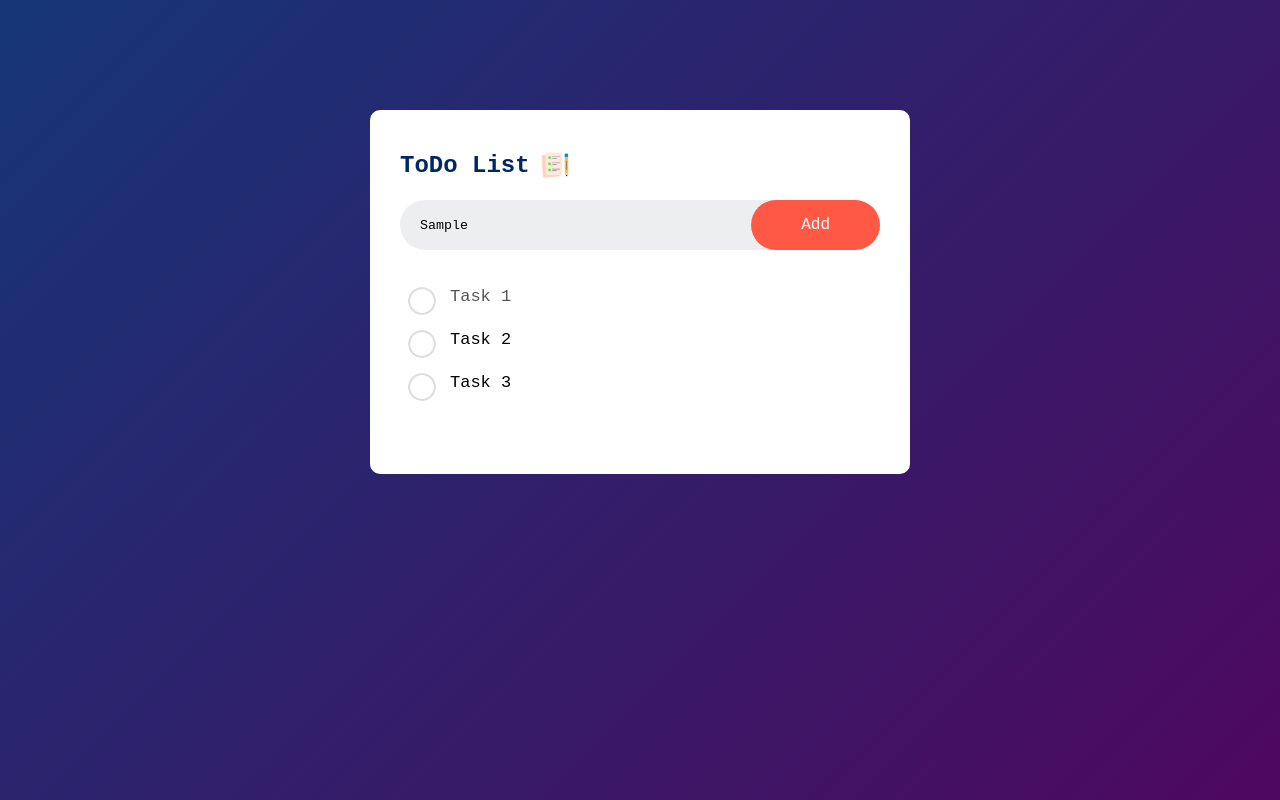
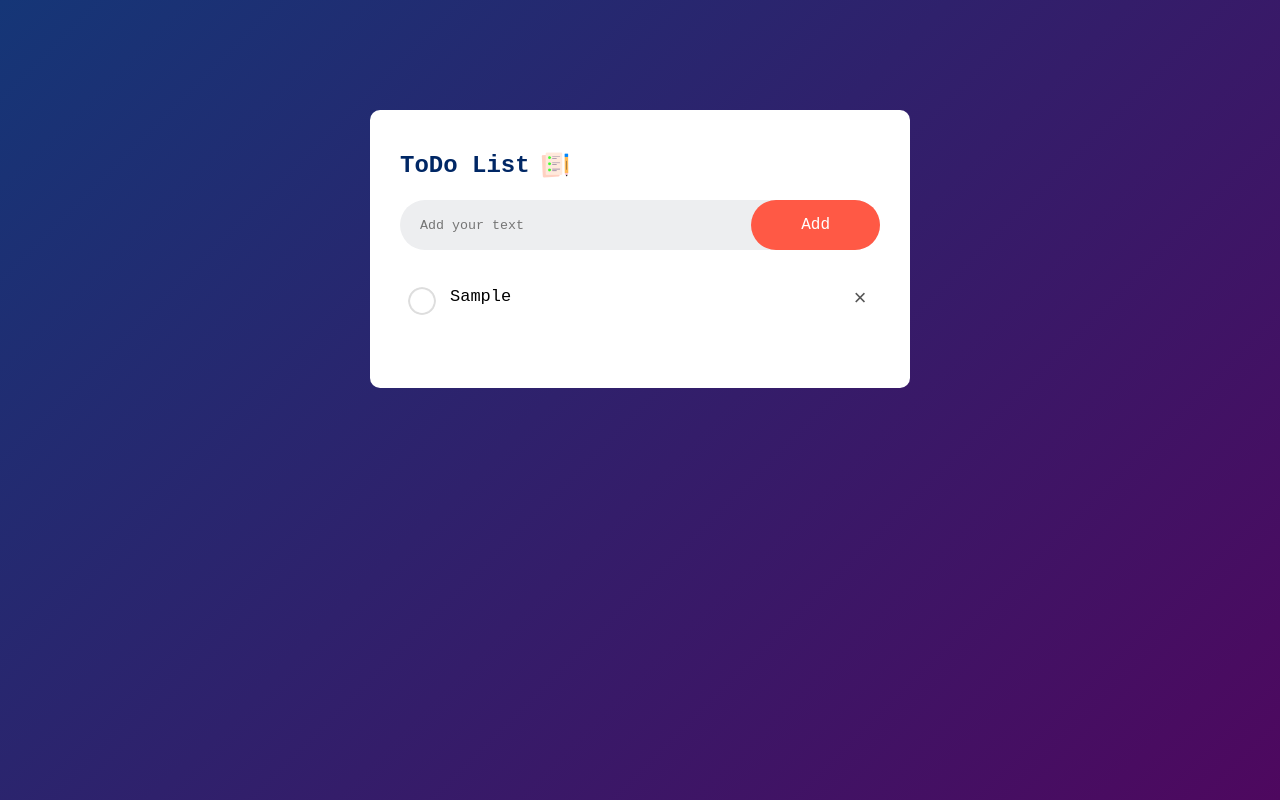
Before and after one commit to ansorokey/js-todo-list, a plain HTML site: page index.html in a window 1280 px wide. Both pictures are taken after typing "Sample" into the empty fields and a click on the button "Add". Drawn offline with Linux system fonts and the light colour scheme.

Commit message:
completed project

```diff
--- a/index.html
+++ b/index.html
@@ -18,9 +18,6 @@
                 <button>Add</button>
             </div>
             <ul id="list-container">
-                <li class="checked">Task 1</li>
-                <li>Task 2</li>
-                <li>Task 3</li>
             </ul>
         </div>
     </div>
--- a/index.js
+++ b/index.js
@@ -0,0 +1,38 @@
+const inputBox = document.querySelector('#input-box');
+
+const listContainer = document.querySelector('#list-container');
+listContainer.addEventListener('click', (e) => {
+    if(e.target.tagName === 'LI') {
+        e.target.classList.toggle('checked');
+    } else if (e.target.tagName === 'SPAN') {
+        e.target.parentElement.remove();
+    }
+    saveData();
+}, false);
+
+const inputButton = document.querySelector('button');
+inputButton.addEventListener('click', () => {
+    if(inputBox.value === '') {
+        window.alert('Cannot add an empty task');
+    } else {
+        let newListItem = document.createElement('li');
+        newListItem.innerHTML = inputBox.value;
+        listContainer.appendChild(newListItem);
+
+        let span = document.createElement('span');
+        span.innerHTML = "\u00d7";
+        newListItem.appendChild(span);
+        saveData();
+        inputBox.value = ''
+    }
+});
+
+function saveData() {
+    localStorage.setItem('data', listContainer.innerHTML);
+}
+
+function loadData() {
+    listContainer.innerHTML = localStorage.getItem('data');
+}
+
+loadData();
--- a/styles.css
+++ b/styles.css
@@ -85,5 +85,26 @@ ul li::before {
 
 ul li.checked {
     color: #555;
+    text-decoration: line-through;
+}
 
+ul li.checked::before {
+    background-image: url('./docs/assets/images/checked.png');
 }
+
+ul li span {
+    position: absolute;
+    right: 0;
+    top: 5px;
+    width: 40px;
+    height: 40px;
+    font-size: 22px;
+    color: #555;
+    line-height: 40px;
+    text-align: center;
+    border-radius: 50%;
+}
+
+ul li span:hover {
+    background: #edeef0;
+}
```
